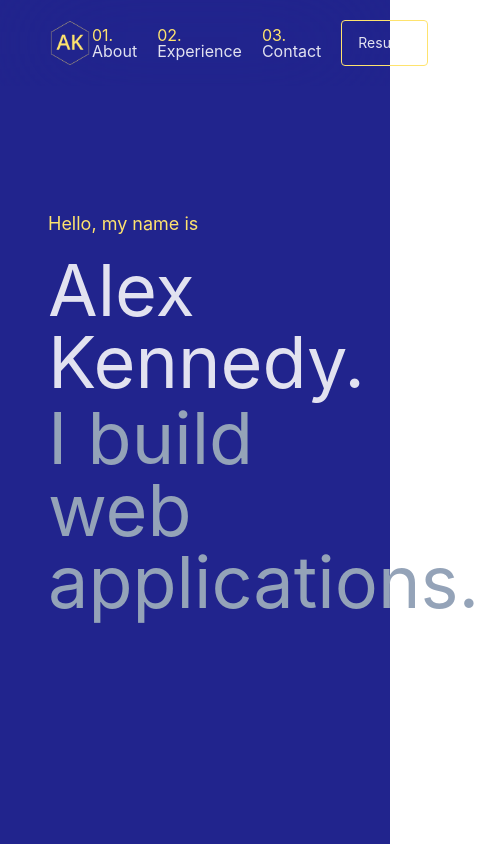
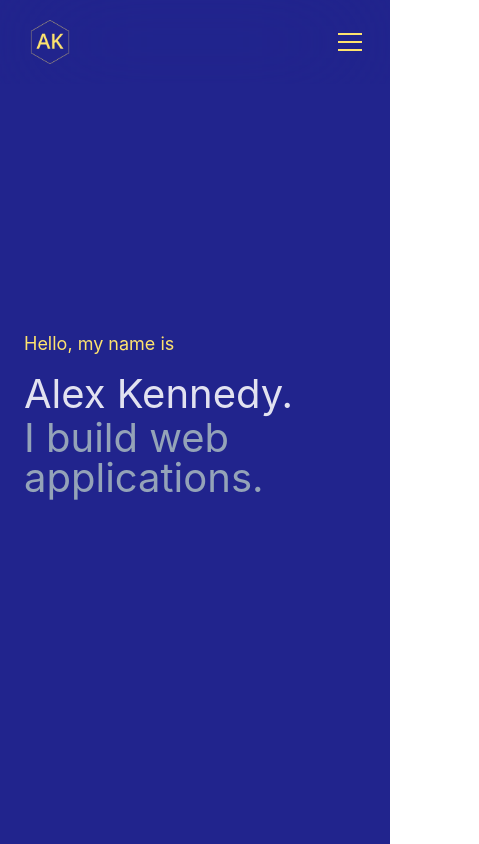
Before and after one commit to a-kennedy-develops/a-kennedy-portfolio, a React (Vite) app: page / in a window 390 px wide. Shown: the top 844 px of the page, 479 px wide, since content can reach past the window. Built offline with nearby package versions, Linux system fonts and the light colour scheme.

Commit message:
Enhancing responsiveness, adding hamburger icon and dropdown menu to header

```diff
--- a/src/App.tsx
+++ b/src/App.tsx
@@ -4,12 +4,30 @@ import About from "src/components/sections/About/About";
 import Experience from "src/components/sections/Experience/Experience";
 import Contact from "src/components/sections/Contact/Contact";
 import { PRIMARY_HEADER_LINKS } from "src/utils/constants";
+import { useContext } from "react";
+import classNames from "classnames";
+import { NavContext } from "./contexts/NavContext";
 
 const App = () => {
+  const context = useContext(NavContext);
+
+  // useEffect(() => {
+  //   if (context?.isMobileNavOpen) {
+  //     document.body.classList.add("overflow-hidden");
+  //   } else {
+  //     document.body.classList.remove("overflow-hidden");
+  //   }
+  // }, [context?.isMobileNavOpen]);
+
   return (
-    <div className="h-full flex flex-col items-center text-base bg-electric-blue">
+    <div className="h-full flex flex-col items-center text-base bg-electric-blue relative">
       <Header links={PRIMARY_HEADER_LINKS} />
-      <div className="w-full px-12 md:px-24 lg:px-36">
+      <div
+        className={classNames(
+          "w-full px-6 md:px-24 lg:px-36",
+          context?.isMobileNavOpen && "blur pointer-events-none"
+        )}
+      >
         <div className="max-w-[62.5rem] mx-auto">
           <Landing />
           <About />
--- a/src/components/Button/Button.tsx
+++ b/src/components/Button/Button.tsx
@@ -3,6 +3,7 @@ import classNames from "classnames";
 type ButtonProps = {
   description: string;
   size: "sm" | "md" | "lg";
+  // TODO: Split into seperate components, utilize a ButtonBase component
   type: "primary" | "secondary";
   onClick: () => void;
   isFluid?: boolean;
@@ -29,7 +30,7 @@ const Button = ({
     "rounded border border-electric-yellow hover:bg-electric-yellow hover:text-electric-blue";
 
   const secondaryStyles = classNames(
-    "border-b-2 md:border-b-0 md:border-l-2 hover:bg-faded-blue-light hover:text-electric-yellow text-left",
+    "border-b-2 md:border-b-0 md:border-l-2 hover:bg-faded-blue-light hover:text-electric-yellow md:text-left",
     active ? "text-electric-yellow border-electric-yellow" : "border-zinc-600"
   );
 
--- /dev/null
+++ b/src/components/HamburgerButton/HamburgerButton.tsx
@@ -0,0 +1,36 @@
+import classNames from "classnames";
+
+type HamburgerButtonProps = {
+  isOpen: boolean;
+  onClick: () => void;
+};
+
+const barStyles =
+  "block w-6 h-0.5 bg-electric-yellow transition transform opacity duration-300 ease-in-out transform origin-center";
+
+const HamburgerButton = ({ isOpen, onClick }: HamburgerButtonProps) => {
+  return (
+    <button
+      className={classNames(
+        "flex flex-col justify-around h-6 z-30",
+        isOpen && "open"
+      )}
+      onClick={onClick}
+    >
+      <span
+        className={classNames(barStyles, isOpen && "translate-y-2 rotate-45")}
+      />
+      <span
+        className={classNames(barStyles, isOpen && "rotate-45 opacity-0")}
+      />
+      <span
+        className={classNames(
+          barStyles,
+          isOpen && "translate-y-[-8px] rotate-[-45deg]"
+        )}
+      />
+    </button>
+  );
+};
+
+export default HamburgerButton;
--- a/src/components/Header/Header.tsx
+++ b/src/components/Header/Header.tsx
@@ -1,8 +1,12 @@
-import icon from "src/assets/icons/kennedyIcon.png";
+import logoDefault from "src/assets/icons/logoDefault.png";
+import logoHover from "src/assets/icons/logoHover.png";
 import { HeaderLinkContents } from "src/utils/types";
 import classNames from "classnames";
 import Button from "../Button/Button";
-import { useEffect, useState } from "react";
+import { useContext, useEffect, useState } from "react";
+import HamburgerButton from "../HamburgerButton/HamburgerButton";
+import MobileNav from "./components/MobileNav";
+import { NavContext } from "src/contexts/NavContext";
 
 type HeaderProps = {
   links: HeaderLinkContents[];
@@ -11,6 +15,8 @@ type HeaderProps = {
 
 const Header = ({ links, resume = true }: HeaderProps) => {
   const [isScrolled, setIsScrolled] = useState(false);
+  const [isLogoHovered, setIsLogoHovered] = useState(false);
+  const context = useContext(NavContext);
 
   const handleScroll = () => {
     setIsScrolled(window.scrollY > 0);
@@ -21,14 +27,43 @@ const Header = ({ links, resume = true }: HeaderProps) => {
     return () => window.removeEventListener("scroll", handleScroll);
   }, []);
 
+  useEffect(() => {
+    const handleResize = () => {
+      if (window.innerWidth > 767 && context?.isMobileNavOpen) {
+        context.toggleMobileNav();
+      }
+    };
+
+    window.addEventListener("resize", handleResize);
+
+    return () => {
+      window.removeEventListener("resize", handleResize);
+    };
+  }, [context]);
+
   return (
     <nav
       className={classNames(
-        "w-full fixed flex items-center px-12 py-5 leading-4 backdrop-blur-3xl z-10",
-        isScrolled && 'backdrop-blur-3xl shadow-md'
+        "w-full fixed flex items-center px-7 md:px-10 py-5 leading-4 backdrop-blur-3xl z-20",
+        isScrolled && !context?.isMobileNavOpen && "backdrop-blur-3xl shadow-md"
       )}
     >
-      <img src={icon} className="h-11 w-11 mr-auto" />
+      {/* This img is not accessible, update later */}
+      <a
+        href="#landing"
+        className="mr-auto"
+        onClick={() => window.location.reload()}
+      >
+        <img
+          src={isLogoHovered ? logoHover : logoDefault}
+          className="h-11 w-11  z-30 cursor-pointer"
+          alt="Logo"
+          onMouseEnter={() => setIsLogoHovered(true)}
+          onMouseLeave={() => setIsLogoHovered(false)}
+        />
+      </a>
+
+      <div className="hidden md:flex items-center">
         <ul className="flex">
           {links.map((linkItem, index) => (
             <li
@@ -54,6 +89,14 @@ const Header = ({ links, resume = true }: HeaderProps) => {
             onClick={() => {}}
           />
         )}
+      </div>
+      <div className="flex md:hidden items-center">
+        <HamburgerButton
+          isOpen={context?.isMobileNavOpen as boolean}
+          onClick={() => context?.toggleMobileNav()}
+        />
+      </div>
+      <MobileNav isOpen={context?.isMobileNavOpen as boolean} links={links} />
     </nav>
   );
 };
--- /dev/null
+++ b/src/components/Header/components/MobileNav.tsx
@@ -0,0 +1,52 @@
+import classNames from "classnames";
+import { useContext } from "react";
+import Button from "src/components/Button/Button";
+import { NavContext } from "src/contexts/NavContext";
+import { HeaderLinkContents } from "src/utils/types";
+
+type MobileNavProps = {
+  isOpen: boolean;
+  links: HeaderLinkContents[];
+};
+
+const MobileNav = ({ isOpen, links }: MobileNavProps) => {
+  const context = useContext(NavContext);
+  if (!isOpen) return null;
+
+  return (
+    <aside
+      className={classNames(
+        "fixed flex items-center flex-col inset-x-0 top-full px-7 py-5 bg-electric-blue border-t border-electric-yellow shadow-md",
+        context?.isMobileNavOpen ? "animate-slideDown" : ""
+      )}
+    >
+      <ul className="flex flex-col">
+        {links.map((linkItem, index) => (
+          <li key={index} className={"mb-8"}>
+            <a
+              href={linkItem.link}
+              className="group flex flex-col items-center"
+              onClick={() => {
+                context?.toggleMobileNav();
+              }}
+            >
+              <span className="text-electric-yellow mb-1">0{index + 1}.</span>
+              <span className="group-hover:text-electric-yellow">
+                {linkItem.title}
+              </span>
+            </a>
+          </li>
+        ))}
+      </ul>
+      <Button
+        description="Resume"
+        size="sm"
+        type="primary"
+        isFluid
+        onClick={() => {}}
+      />
+    </aside>
+  );
+};
+
+export default MobileNav;
--- a/src/components/sections/About/About.tsx
+++ b/src/components/sections/About/About.tsx
@@ -5,7 +5,7 @@ import { bulletPointStyle } from "src/styles/styles";
 
 const About = () => {
   return (
-    <section id="about" className="h-full flex flex-col justify-center mb-28 md:mx-14">
+    <section id="about" className="h-full flex flex-col justify-center mb-48 md:mx-auto">
       <SectionHeading placement={1} title="About Me" />
       <div className="flex flex-col-reverse md:grid md:grid-cols-[3fr_2fr] gap-14">
         <div>
--- a/src/components/sections/Contact/Contact.tsx
+++ b/src/components/sections/Contact/Contact.tsx
@@ -3,7 +3,7 @@ import SectionHeading from "src/components/SectionHeading/SectionHeading";
 
 const Contact = () => {
   return (
-    <section className="h-full flex flex-col justify-center items-center mb-16 md:mx-16">
+    <section id="contact" className="h-full max-w-[37.5rem] flex flex-col justify-center items-center mb-16 md:mx-auto">
       <SectionHeading
         placement={3}
         title="Contact Me"
--- a/src/components/sections/Experience/Experience.tsx
+++ b/src/components/sections/Experience/Experience.tsx
@@ -13,8 +13,8 @@ const Experience = () => {
   );
 
   return (
-    <section className="h-full flex flex-col justify-center mb-28 md:mx-14">
-      <SectionHeading placement={2} title="My Professional Background" />
+    <section id="experience" className="h-full flex flex-col justify-center mb-48 md:mx-auto">
+      <SectionHeading placement={2} title="Professional Background" />
       <div className="w-full flex flex-col md:flex-row gap-3">
         <div className="flex flex-row md:flex-col overflow-x-auto md:overflow-visible">
           {WORKED_COMPANIES.map((company) => (
@@ -23,6 +23,7 @@ const Experience = () => {
               size="md"
               type="secondary"
               onClick={() => setActiveCompany(company)}
+              isFluid
               active={company === activeCompany}
             />
           ))}
--- a/src/components/sections/Landing/Landing.tsx
+++ b/src/components/sections/Landing/Landing.tsx
@@ -1,18 +1,18 @@
 const Landing = () => {
   return (
-    <section className="h-screen min-h-screen flex flex-col justify-center mb-12">
+    <section id="landing" className="h-screen min-h-screen flex flex-col justify-center mb-12">
         <div className="mb-4">
           <h1 className="text-lg text-electric-yellow">
             Hello, my name is
           </h1>
         </div>
         <div className="mb-1">
-          <h2 className="text-7xl">
+          <h2 className="text-landingClamp leading-none">
             Alex Kennedy.
           </h2>
         </div>
         <div className="mb-4">
-          <h3 className="text-7xl text-slate-400">
+          <h3 className="text-landingClamp leading-none text-slate-400">
             I build web applications.
           </h3>
         </div>
--- /dev/null
+++ b/src/contexts/NavContext.tsx
@@ -0,0 +1,26 @@
+import { createContext, useState } from "react";
+
+type NavContextType = {
+  isMobileNavOpen: boolean;
+  toggleMobileNav: () => void;
+};
+
+export const NavContext = createContext<NavContextType | undefined>(undefined);
+
+import React from "react";
+
+export const NavProvider: React.FC<{ children: React.ReactNode }> = ({
+  children,
+}) => {
+  const [isMobileNavOpen, setIsMobileNavOpen] = useState(false);
+
+  const toggleMobileNav = () => {
+    setIsMobileNavOpen(!isMobileNavOpen);
+  };
+
+  return (
+    <NavContext.Provider value={{ isMobileNavOpen, toggleMobileNav }}>
+      {children}
+    </NavContext.Provider>
+  );
+};
--- a/src/main.tsx
+++ b/src/main.tsx
@@ -1,10 +1,13 @@
-import React from 'react'
-import ReactDOM from 'react-dom/client'
-import App from './App.tsx'
-import './index.css'
+import React from "react";
+import ReactDOM from "react-dom/client";
+import App from "./App.tsx";
+import "./index.css";
+import { NavProvider } from "./contexts/NavContext.tsx";
 
-ReactDOM.createRoot(document.getElementById('root')!).render(
+ReactDOM.createRoot(document.getElementById("root")!).render(
   <React.StrictMode>
-    <App />
-  </React.StrictMode>,
-)
+    <NavProvider>
+      <App />
+    </NavProvider>
+  </React.StrictMode>
+);
```
Also changed, not shown: tailwind.config.js (+17 -0 lines), src/assets/icons/logoDefault.png (renamed from src/assets/icons/kennedyIcon.png), src/assets/icons/logoHover.png (added). Lines whose indentation alone changed are shown as unchanged.
